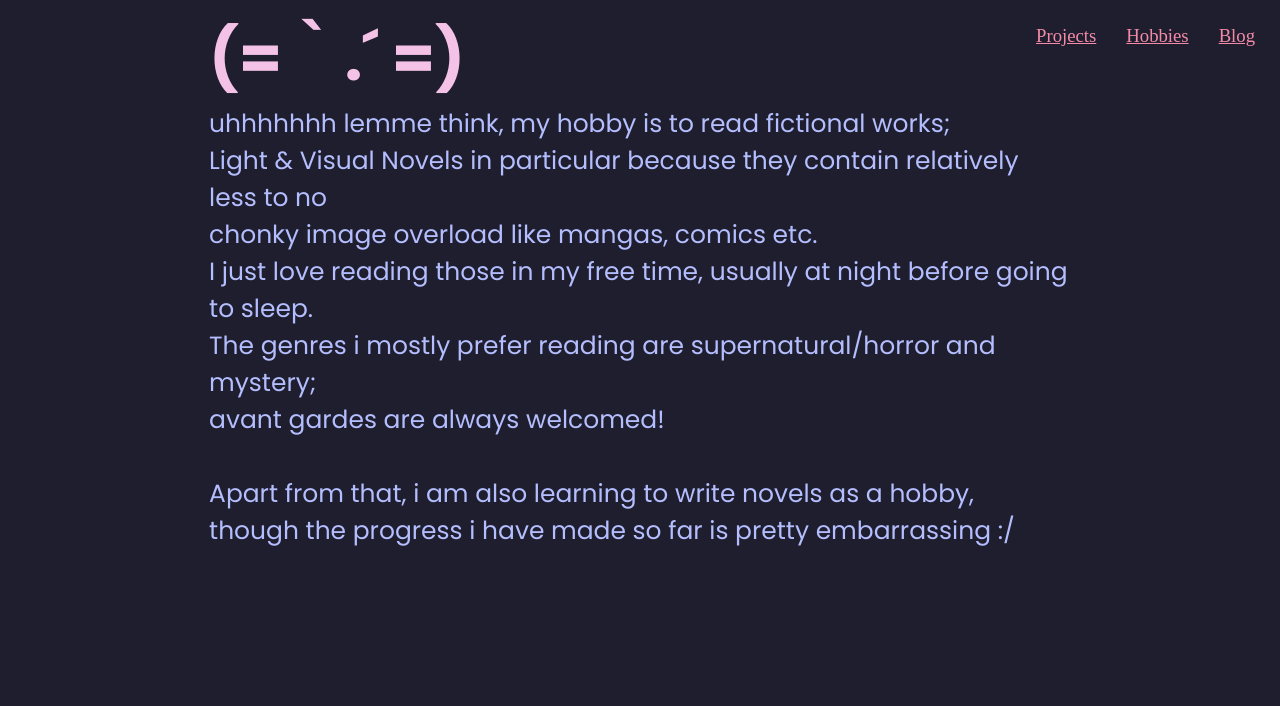
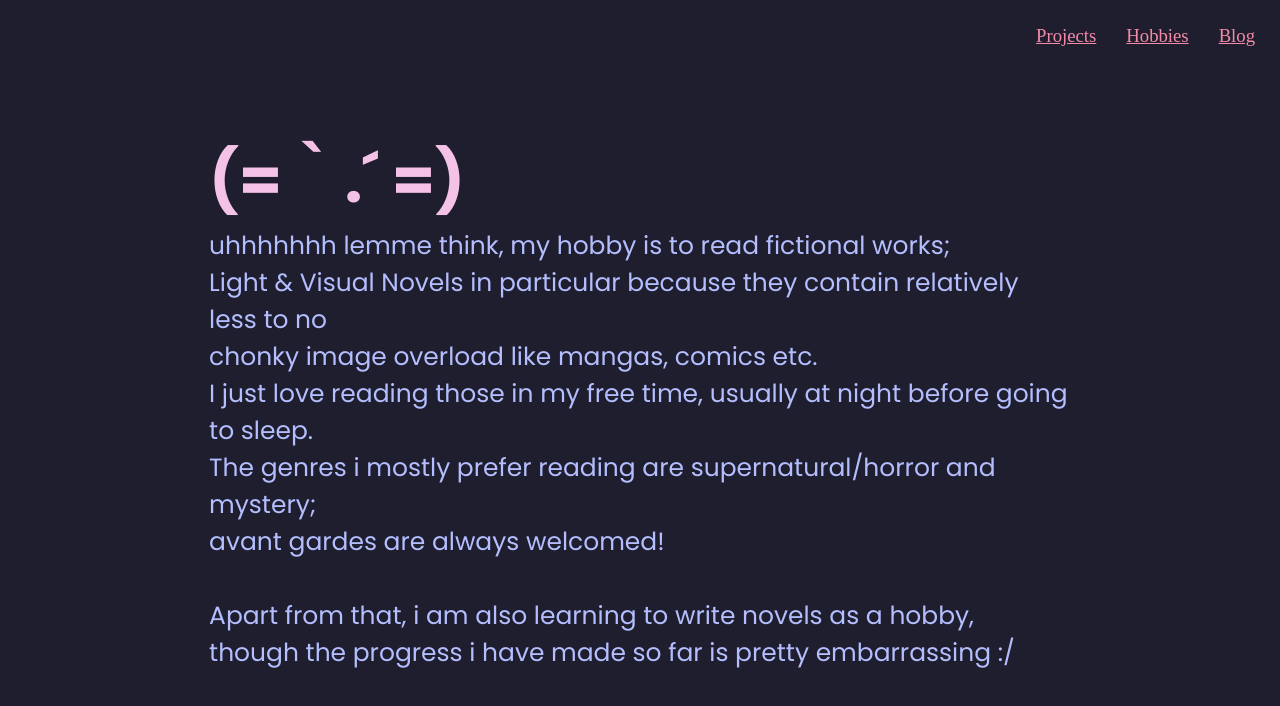
Before and after one commit to mooncell07/site, a SvelteKit app: page /hobbies in a window 1280 px wide. Shown: the top 706 px of the page. Built offline with nearby package versions, Linux system fonts and the light colour scheme; a web font is replaced by a local one.

Commit message:
fix: navbar magically resizing itself

```diff
--- a/static/stylesheets/style.css
+++ b/static/stylesheets/style.css
@@ -1,9 +1,10 @@
 html {
-  width: 100%;
   height: 100%;
 }
 
 body {
+  height: 100%;
+  margin: 0;
   background-color: #1e1e2e;
   flex-wrap: wrap;
   font-family: Poppins;
@@ -38,13 +39,13 @@ emph {
 
 .container {
   display: flex;
-  width: 100%;
   height: 100%;
   color: #b4befe;
   justify-content: center;
   align-items: center;
   flex-direction: column;
   font-size: calc(1.2vw + 1.2vh);
+  padding: 0 20px;
 }
 
 .home-text {
```
